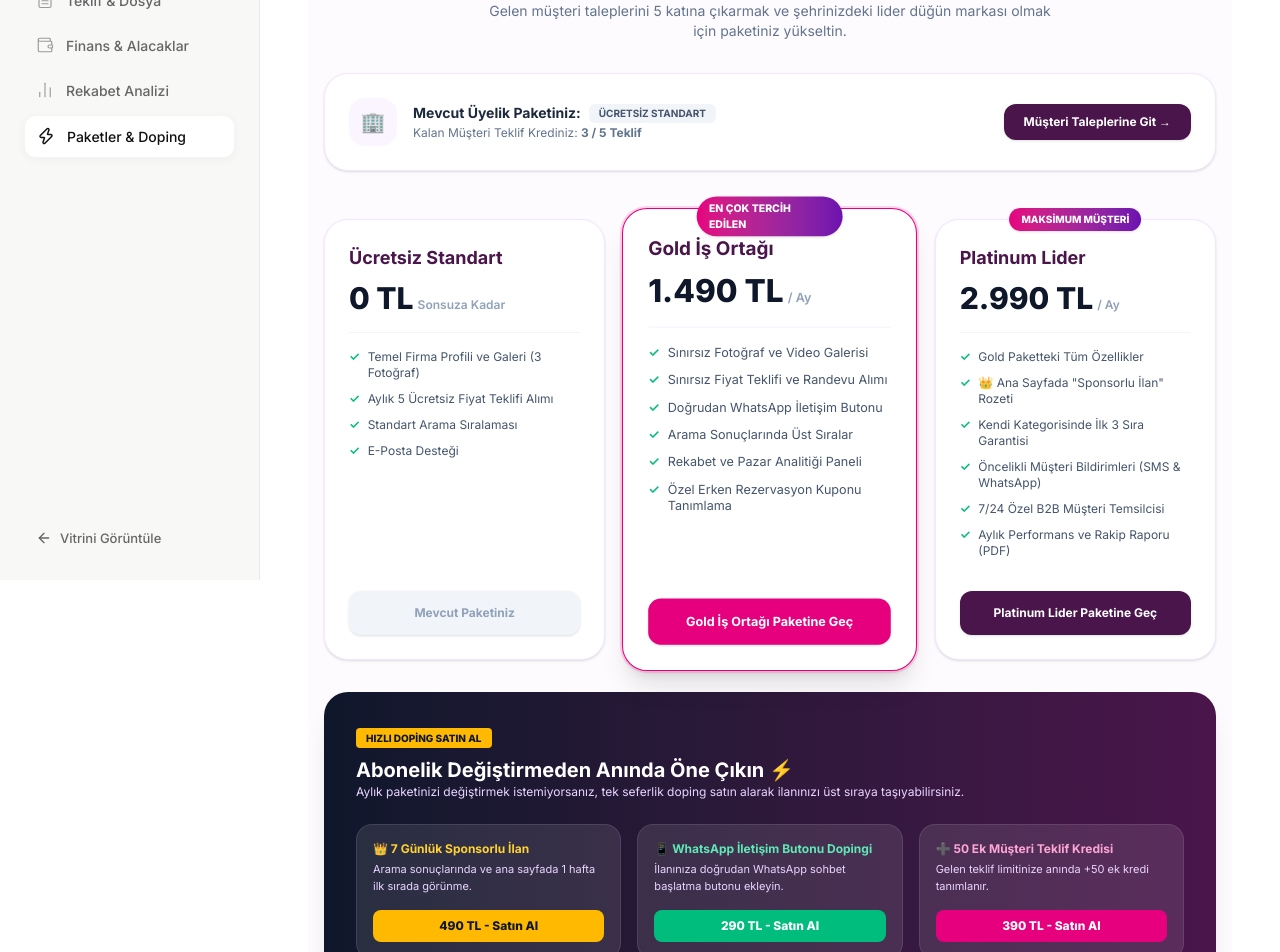
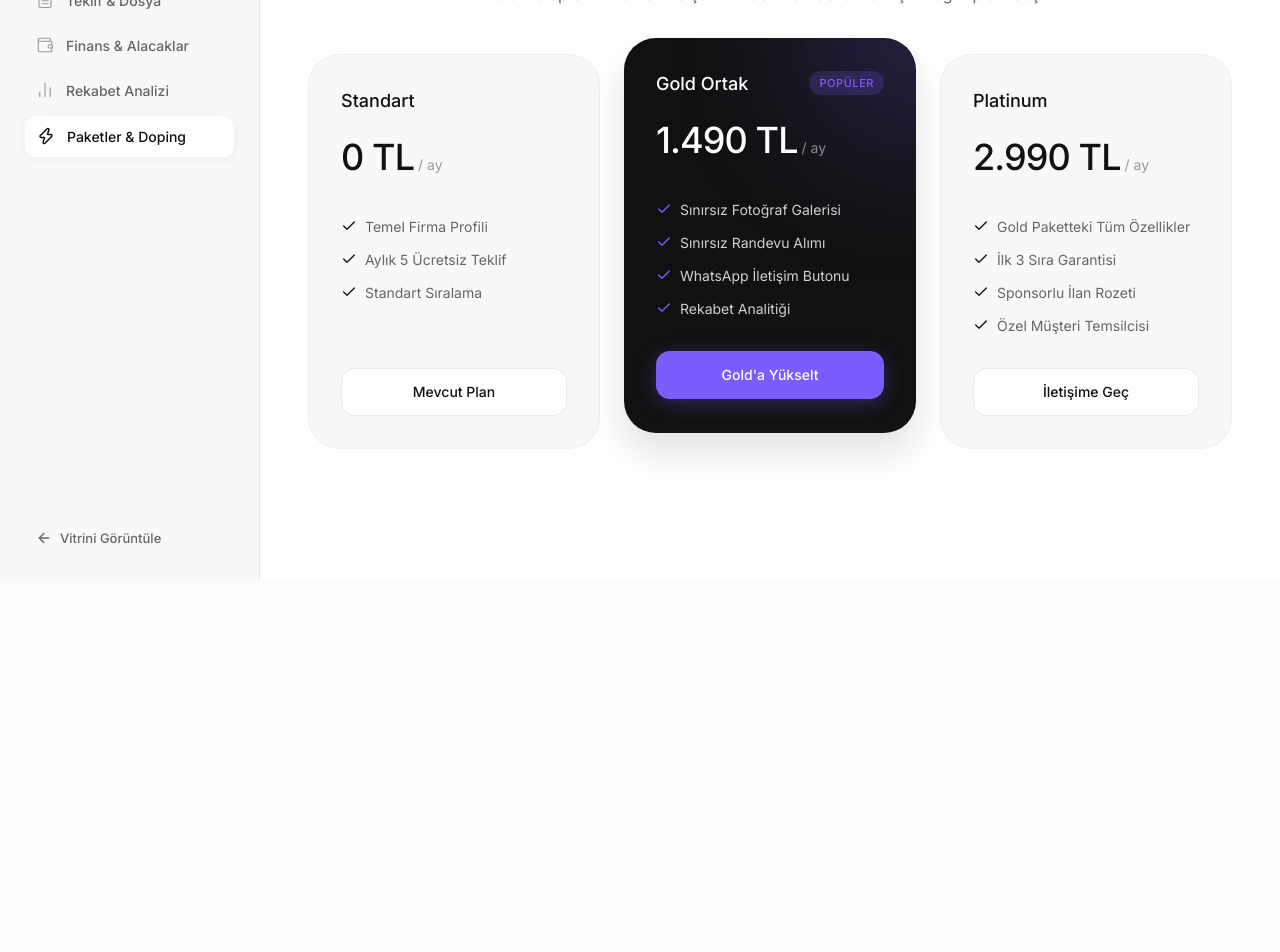
Before and after one commit to kaanb-wiascode/WedyPlan, a Next.js app: page /satici/paketler in a window 1280 px wide. Shown: the part 220-1172 px from the top of the page. After the commit the page ends 800 px from the top, so only its background shows below. Built offline with nearby package versions, Linux system fonts and the light colour scheme.

Commit message:
design: final premium ui update for remaining pages

```diff
--- a/app/satici/paketler/page.tsx
+++ b/app/satici/paketler/page.tsx
@@ -1,240 +1,90 @@
 'use client';
 
-import React, { useState } from 'react';
-import Link from 'next/link';
+import React from 'react';
+import { Check, Zap, Crown, Sparkles } from 'lucide-react';
 
-interface Plan {
-  id: string;
-  name: string;
-  price: string;
-  period: string;
-  popular?: boolean;
-  features: string[];
-  badge?: string;
-}
+export default function PremiumB2BPackagesPage() {
+  return (
+    <div className="space-y-12 animate-in fade-in duration-500 pb-20">
 
-const PLANS: Plan[] = [
-  {
-    id: 'basic',
-    name: 'Ücretsiz Standart',
-    price: '0 TL',
-    period: 'Sonsuza Kadar',
-    features: [
-      'Temel Firma Profili ve Galeri (3 Fotoğraf)',
-      'Aylık 5 Ücretsiz Fiyat Teklifi Alımı',
-      'Standart Arama Sıralaması',
-      'E-Posta Desteği',
-    ],
-  },
-  {
-    id: 'gold',
-    name: 'Gold İş Ortağı',
-    price: '1.490 TL',
-    period: '/ Ay',
-    popular: true,
-    badge: 'En Çok Tercih Edilen',
-    features: [
-      'Sınırsız Fotoğraf ve Video Galerisi',
-      'Sınırsız Fiyat Teklifi ve Randevu Alımı',
-      'Doğrudan WhatsApp İletişim Butonu',
-      'Arama Sonuçlarında Üst Sıralar',
-      'Rekabet ve Pazar Analitiği Paneli',
-      'Özel Erken Rezervasyon Kuponu Tanımlama',
-    ],
-  },
-  {
-    id: 'platinum',
-    name: 'Platinum Lider',
-    price: '2.990 TL',
-    period: '/ Ay',
-    badge: 'Maksimum Müşteri',
-    features: [
-      'Gold Paketteki Tüm Özellikler',
-      '👑 Ana Sayfada "Sponsorlu İlan" Rozeti',
-      'Kendi Kategorisinde İlk 3 Sıra Garantisi',
-      'Öncelikli Müşteri Bildirimleri (SMS & WhatsApp)',
-      '7/24 Özel B2B Müşteri Temsilcisi',
-      'Aylık Performans ve Rakip Raporu (PDF)',
-    ],
-  },
-];
+      <header className="text-center max-w-[600px] mx-auto mt-8">
+        <h1 className="text-[36px] md:text-[48px] font-medium tracking-tight text-[#111111] leading-[1.1]">
+          İşinizi bir sonraki <br/> seviyeye taşıyın.
+        </h1>
+        <p className="text-[16px] text-[#666666] mt-4">
+          Gelen talepleri katlamak ve şehrin lider markası olmak için doğru planı seçin.
+        </p>
+      </header>
 
-export default function B2BPackagesPage() {
-  const [currentPlan] = useState('basic');
-  const [selectedPlan, setSelectedPlan] = useState<string | null>(null);
+      {/* Pricing Grid */}
+      <div className="grid grid-cols-1 md:grid-cols-3 gap-6 max-w-[1000px] mx-auto">
 
-  const handleUpgrade = (planName: string) => {
-    setSelectedPlan(planName);
-    alert(`🎉 "${planName}" paketi geçiş talebiniz alındı! Müşteri temsilcimiz onay ve ödeme adımları için sizinle iletişime geçecektir.`);
-  };
-
-  return (
-    <div className="min-h-screen bg-[#FDFBFD] text-slate-800">
-      {/* Navbar */}
-      <nav className="flex items-center justify-between px-6 py-4 bg-white border-b border-purple-100 shadow-sm sticky top-0 z-50">
-        <Link href="/" className="text-2xl font-bold text-[#4A154B]">
-          Wedy<span className="text-[#E6007E]">Plan</span>
-          <span className="text-[10px] bg-purple-100 text-[#4A154B] px-2.5 py-1 rounded-md ml-2 font-bold uppercase">
-            B2B Kurumsal
-          </span>
-        </Link>
-        <div className="flex items-center gap-4">
-          <Link href="/satici/rekabet" className="text-xs font-semibold text-[#4A154B] hover:text-[#E6007E]">
-            📊 Rekabet Analizi
-          </Link>
-          <Link href="/satici" className="text-xs font-semibold text-slate-500 hover:text-slate-800">
-            ← İş Ortağı Paneli
-          </Link>
+        {/* Basic */}
+        <div className="bg-[#F8F8F7] p-8 rounded-[32px] border border-[rgba(0,0,0,0.04)] flex flex-col">
+          <h3 className="text-[18px] font-medium text-[#111111]">Standart</h3>
+          <div className="mt-4 mb-8">
+            <span className="text-[36px] font-medium tracking-tight text-[#111111]">0 TL</span>
+            <span className="text-[14px] text-[#999999]"> / ay</span>
           </div>
-      </nav>
-
-      <div className="max-w-6xl mx-auto px-4 py-8 space-y-8">
-        {/* Üst Başlık */}
-        <div className="text-center space-y-3">
-          <span className="bg-pink-50 text-[#E6007E] text-[10px] font-extrabold px-3 py-1 rounded-full uppercase border border-pink-100">
-            İşinizi Büyütün
-          </span>
-          <h1 className="text-3xl md:text-4xl font-extrabold text-[#4A154B]">
-            Kurumsal Üyelik Paketleri & Doping 🚀
-          </h1>
-          <p className="text-slate-500 text-xs md:text-sm max-w-xl mx-auto">
-            Gelen müşteri taleplerini 5 katına çıkarmak ve şehrinizdeki lider düğün markası olmak için paketiniz yükseltin.
-          </p>
+          <ul className="space-y-3 mb-8 flex-1">
+            {['Temel Firma Profili', 'Aylık 5 Ücretsiz Teklif', 'Standart Sıralama'].map((feat, i) => (
+              <li key={i} className="flex items-start gap-2 text-[14px] text-[#666666]">
+                <Check className="w-4 h-4 text-[#111111] shrink-0 mt-0.5" /> {feat}
+              </li>
+            ))}
+          </ul>
+          <button className="w-full h-[48px] rounded-[14px] text-[14px] font-medium bg-white border border-[rgba(0,0,0,0.08)] text-[#111111] hover:bg-[#F0F0EF] transition-colors">
+            Mevcut Plan
+          </button>
         </div>
 
-        {/* Mevcut Durum Kartı */}
-        <div className="bg-white p-6 rounded-3xl border border-purple-100 shadow-sm flex flex-col md:flex-row items-center justify-between gap-4">
-          <div className="flex items-center gap-4">
-            <div className="w-12 h-12 bg-purple-50 text-[#4A154B] rounded-2xl flex items-center justify-center font-extrabold text-xl">
-              🏢
-            </div>
-            <div>
-              <div className="flex items-center gap-2">
-                <h3 className="text-sm font-bold text-slate-800">Mevcut Üyelik Paketiniz:</h3>
-                <span className="bg-slate-100 text-slate-600 text-[10px] font-bold px-2.5 py-0.5 rounded-md uppercase">
-                  Ücretsiz Standart
+        {/* Pro / Gold (Dark Apple Style) */}
+        <div className="bg-[#111111] p-8 rounded-[32px] shadow-[0_20px_40px_rgba(0,0,0,0.12)] flex flex-col relative overflow-hidden transform md:-translate-y-4">
+          <div className="absolute top-0 right-0 w-[200px] h-[200px] bg-[#7C5CFF] opacity-30 blur-[80px] rounded-full pointer-events-none translate-x-1/2 -translate-y-1/2"></div>
+
+          <div className="relative z-10">
+            <div className="flex justify-between items-center mb-4">
+              <h3 className="text-[18px] font-medium text-white">Gold Ortak</h3>
+              <span className="px-2.5 py-1 bg-[#7C5CFF]/20 text-[#7C5CFF] text-[11px] font-medium rounded-full uppercase tracking-wider">
+                Popüler
               </span>
             </div>
-              <p className="text-xs text-slate-500 mt-0.5">
-                Kalan Müşteri Teklif Krediniz: <strong>3 / 5 Teklif</strong>
-              </p>
+            <div className="mb-8">
+              <span className="text-[36px] font-medium tracking-tight text-white">1.490 TL</span>
+              <span className="text-[14px] text-white/50"> / ay</span>
+            </div>
+            <ul className="space-y-3 mb-8 flex-1">
+              {['Sınırsız Fotoğraf Galerisi', 'Sınırsız Randevu Alımı', 'WhatsApp İletişim Butonu', 'Rekabet Analitiği'].map((feat, i) => (
+                <li key={i} className="flex items-start gap-2 text-[14px] text-white/80">
+                  <Check className="w-4 h-4 text-[#7C5CFF] shrink-0 mt-0.5" /> {feat}
+                </li>
+              ))}
+            </ul>
+            <button className="w-full h-[48px] rounded-[14px] text-[14px] font-medium bg-[#7C5CFF] hover:bg-[#6A4FE0] text-white transition-colors shadow-[0_4px_20px_rgba(124,92,255,0.3)]">
+              Gold'a Yükselt
+            </button>
           </div>
         </div>
 
-          <Link
-            href="/satici/talepler"
-            className="bg-[#4A154B] text-white text-xs font-bold px-5 py-2.5 rounded-xl hover:bg-purple-900 transition whitespace-nowrap shadow"
-          >
-            Müşteri Taleplerine Git →
-          </Link>
+        {/* Platinum */}
+        <div className="bg-[#F8F8F7] p-8 rounded-[32px] border border-[rgba(0,0,0,0.04)] flex flex-col">
+          <h3 className="text-[18px] font-medium text-[#111111]">Platinum</h3>
+          <div className="mt-4 mb-8">
+            <span className="text-[36px] font-medium tracking-tight text-[#111111]">2.990 TL</span>
+            <span className="text-[14px] text-[#999999]"> / ay</span>
           </div>
-
-        {/* Paket Karşılaştırma Grid */}
-        <div className="grid grid-cols-1 md:grid-cols-3 gap-6 pt-4">
-          {PLANS.map((plan) => (
-            <div
-              key={plan.id}
-              className={`bg-white rounded-3xl p-6 border transition-all duration-300 flex flex-col justify-between relative ${
-                plan.popular
-                  ? 'border-[#E6007E] ring-2 ring-pink-500/20 shadow-xl scale-105 z-10'
-                  : 'border-purple-100 shadow-sm hover:shadow-md'
-              }`}
-            >
-              {plan.badge && (
-                <span className="absolute -top-3 left-1/2 transform -translate-x-1/2 bg-gradient-to-r from-[#E6007E] to-purple-800 text-white text-[10px] font-extrabold px-3 py-1 rounded-full shadow uppercase">
-                  {plan.badge}
-                </span>
-              )}
-
-              <div className="space-y-4">
-                <div className="border-b border-slate-100 pb-4">
-                  <h3 className="text-lg font-bold text-[#4A154B]">{plan.name}</h3>
-                  <div className="mt-2 flex items-baseline gap-1">
-                    <span className="text-3xl font-extrabold text-slate-900">{plan.price}</span>
-                    <span className="text-xs text-slate-400 font-semibold">{plan.period}</span>
-                  </div>
-                </div>
-
-                <ul className="space-y-2.5 text-xs text-slate-600">
-                  {plan.features.map((feat, index) => (
-                    <li key={index} className="flex items-start gap-2">
-                      <span className="text-emerald-500 font-bold">✓</span>
-                      <span>{feat}</span>
+          <ul className="space-y-3 mb-8 flex-1">
+            {['Gold Paketteki Tüm Özellikler', 'İlk 3 Sıra Garantisi', 'Sponsorlu İlan Rozeti', 'Özel Müşteri Temsilcisi'].map((feat, i) => (
+              <li key={i} className="flex items-start gap-2 text-[14px] text-[#666666]">
+                <Check className="w-4 h-4 text-[#111111] shrink-0 mt-0.5" /> {feat}
               </li>
             ))}
           </ul>
-              </div>
-
-              <button
-                onClick={() => handleUpgrade(plan.name)}
-                disabled={currentPlan === plan.id}
-                className={`w-full mt-8 text-xs font-bold py-3.5 rounded-xl transition shadow ${
-                  plan.popular
-                    ? 'bg-[#E6007E] hover:bg-pink-700 text-white'
-                    : currentPlan === plan.id
-                    ? 'bg-slate-100 text-slate-400 cursor-not-allowed'
-                    : 'bg-[#4A154B] hover:bg-purple-900 text-white'
-                }`}
-              >
-                {currentPlan === plan.id ? 'Mevcut Paketiniz' : `${plan.name} Paketine Geç`}
-              </button>
-            </div>
-          ))}
-        </div>
-
-        {/* Hızlı Doping / Add-On Kartları */}
-        <div className="bg-gradient-to-r from-slate-900 to-[#4A154B] rounded-3xl p-6 md:p-8 text-white shadow-xl space-y-4">
-          <div>
-            <span className="bg-amber-400 text-slate-900 text-[10px] font-extrabold px-2.5 py-1 rounded uppercase">
-              Hızlı Doping Satın Al
-            </span>
-            <h2 className="text-xl font-bold mt-2">Abonelik Değiştirmeden Anında Öne Çıkın ⚡</h2>
-            <p className="text-xs text-purple-200">
-              Aylık paketinizi değiştirmek istemiyorsanız, tek seferlik doping satın alarak ilanınızı üst sıraya taşıyabilirsiniz.
-            </p>
-          </div>
-
-          <div className="grid grid-cols-1 sm:grid-cols-2 md:grid-cols-3 gap-4 pt-2">
-            <div className="bg-white/10 p-4 rounded-2xl border border-white/10 flex flex-col justify-between">
-              <div>
-                <h4 className="text-xs font-bold text-amber-300">👑 7 Günlük Sponsorlu İlan</h4>
-                <p className="text-[11px] text-purple-200 mt-1">Arama sonuçlarında ve ana sayfada 1 hafta ilk sırada görünme.</p>
-              </div>
-              <button
-                onClick={() => handleUpgrade('7 Günlük Sponsorlu Doping')}
-                className="mt-4 bg-amber-400 hover:bg-amber-300 text-slate-900 text-xs font-extrabold py-2 px-3 rounded-lg transition"
-              >
-                490 TL - Satın Al
+          <button className="w-full h-[48px] rounded-[14px] text-[14px] font-medium bg-white border border-[rgba(0,0,0,0.08)] text-[#111111] hover:bg-[#F0F0EF] transition-colors">
+            İletişime Geç
           </button>
         </div>
 
-            <div className="bg-white/10 p-4 rounded-2xl border border-white/10 flex flex-col justify-between">
-              <div>
-                <h4 className="text-xs font-bold text-emerald-300">📱 WhatsApp İletişim Butonu Dopingi</h4>
-                <p className="text-[11px] text-purple-200 mt-1">İlanınıza doğrudan WhatsApp sohbet başlatma butonu ekleyin.</p>
-              </div>
-              <button
-                onClick={() => handleUpgrade('WhatsApp Buton Dopingi')}
-                className="mt-4 bg-emerald-500 hover:bg-emerald-400 text-white text-xs font-extrabold py-2 px-3 rounded-lg transition"
-              >
-                290 TL - Satın Al
-              </button>
-            </div>
-
-            <div className="bg-white/10 p-4 rounded-2xl border border-white/10 flex flex-col justify-between">
-              <div>
-                <h4 className="text-xs font-bold text-pink-300">➕ 50 Ek Müşteri Teklif Kredisi</h4>
-                <p className="text-[11px] text-purple-200 mt-1">Gelen teklif limitinize anında +50 ek kredi tanımlanır.</p>
-              </div>
-              <button
-                onClick={() => handleUpgrade('50 Ek Teklif Kredisi')}
-                className="mt-4 bg-[#E6007E] hover:bg-pink-600 text-white text-xs font-extrabold py-2 px-3 rounded-lg transition"
-              >
-                390 TL - Satın Al
-              </button>
-            </div>
-          </div>
-        </div>
       </div>
     </div>
   );
```
Also changed, not shown: app/hediye-listesi/page.tsx (+86 -218 lines). Lines whose indentation alone changed are shown as unchanged.
